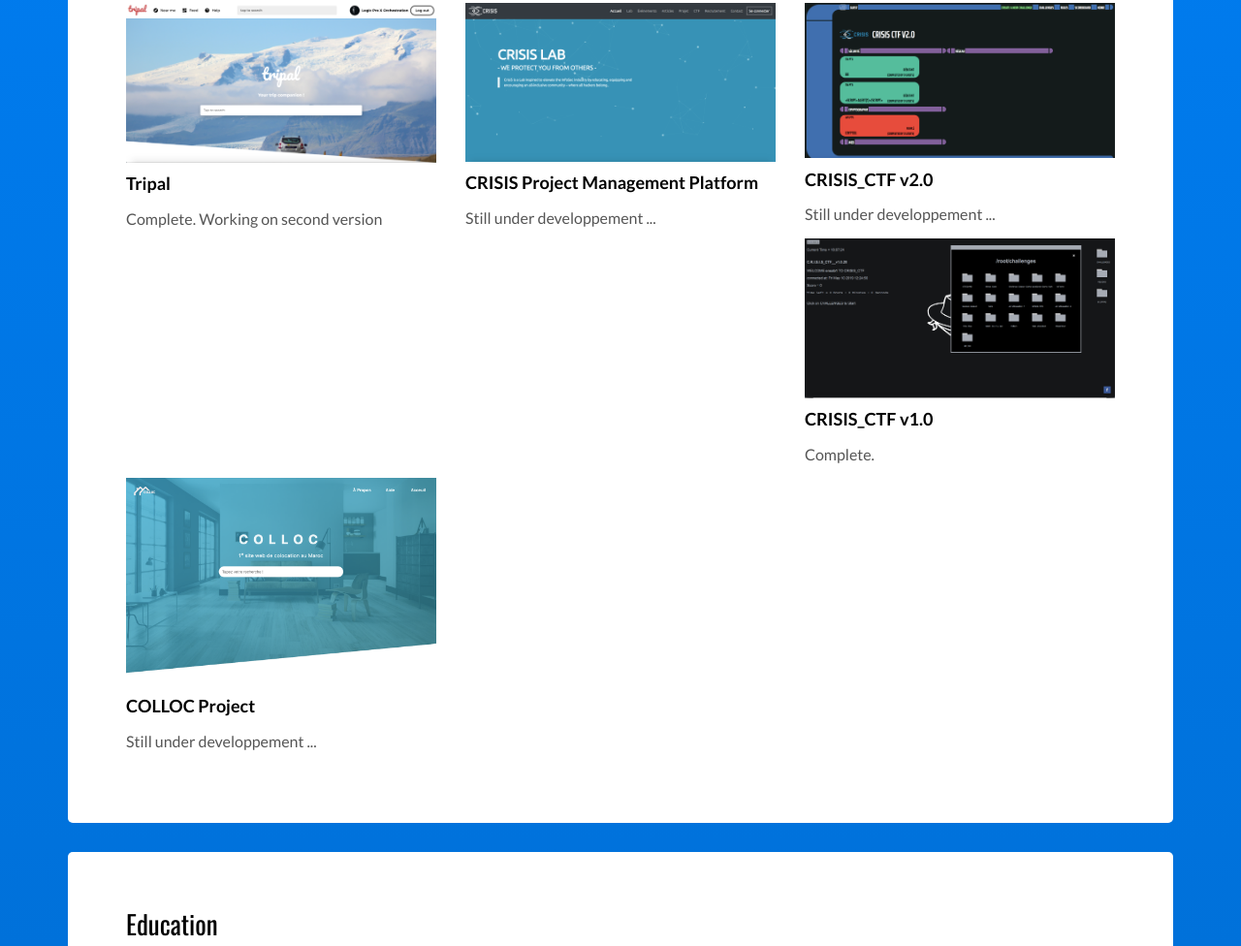
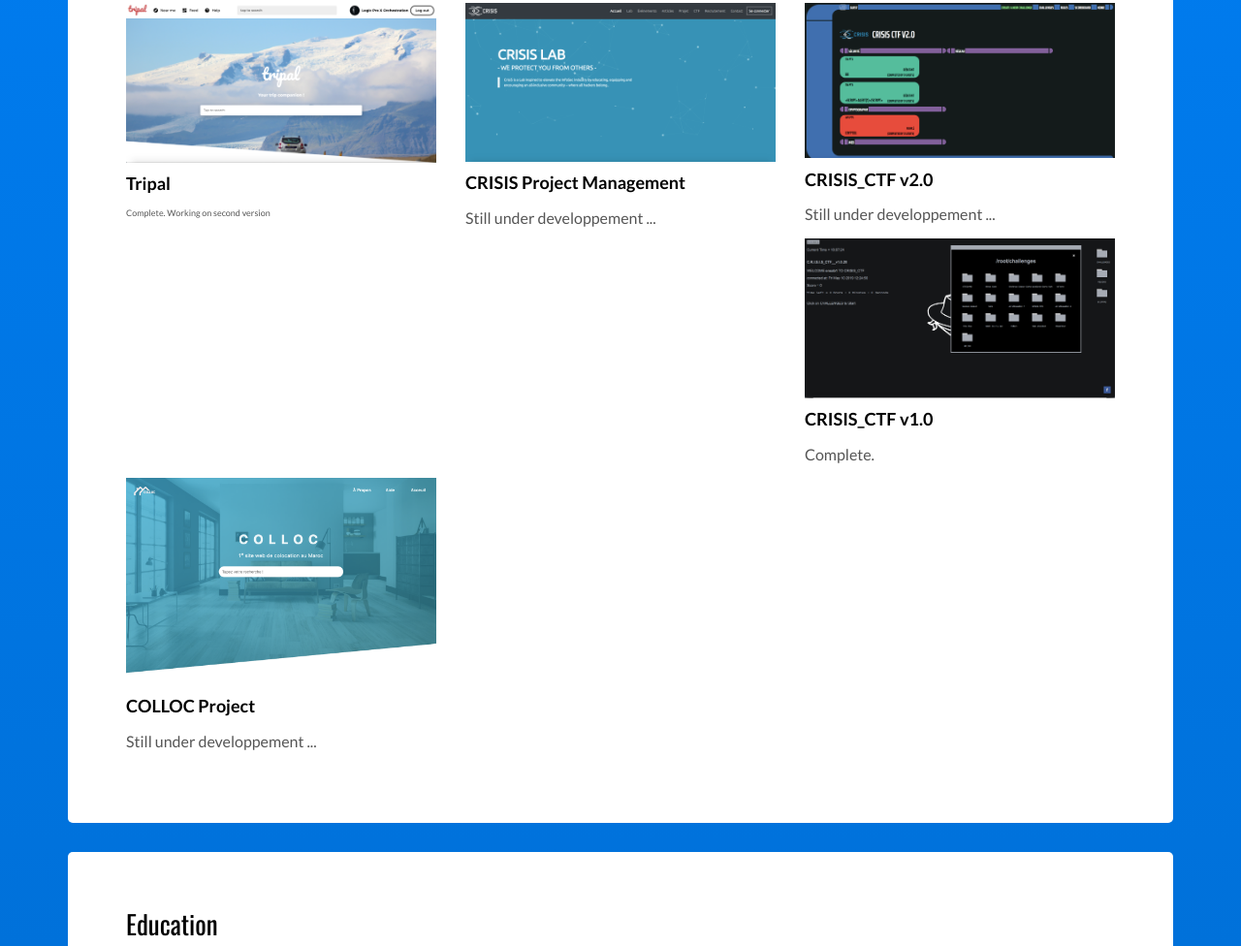
Before and after one commit to oussamalahmidiDev/oussamalahmididev.github.io, a plain HTML site: page index.html in a window 1280 px wide. Shown: the part 982-1958 px from the top of the page at 97% size. Drawn offline with nearby package versions, Linux system fonts and the light colour scheme.

Commit message:
Update index.html

```diff
--- a/index.html
+++ b/index.html
@@ -61,11 +61,11 @@ background-position: top;
                                 <div class="col-md-4">
                                     <img src="./assets/images/tripal-3.png" class="img-responsive" alt="">
                                     <h3 class="h5">Tripal</h3>
-                                    <p>Complete. Working on second version</p>
+                                    <p style="font-size: 9px">Complete. Working on second version</p>
                                 </div>
                                 <div class="col-md-4">
                                     <img src="./assets/images/crisis.png" class="img-responsive" alt="">
-                                    <h3 class="h5">CRISIS Project Management Platform</h3>
+                                    <h3 class="h5">CRISIS Project Management</h3>
                                     <p>Still under developpement ...</p>
                                 </div>
                                 <div class="col-md-4">
```
